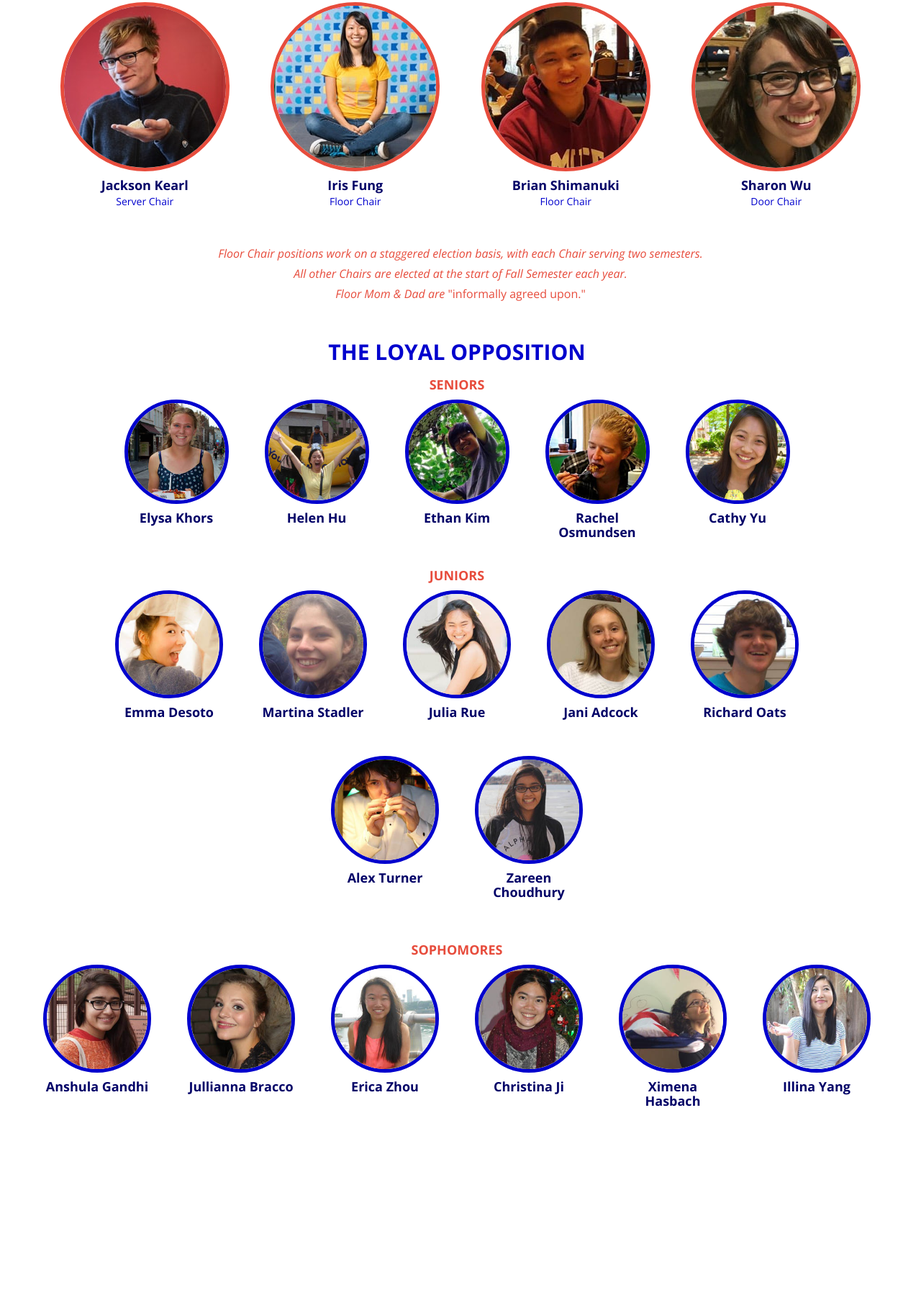
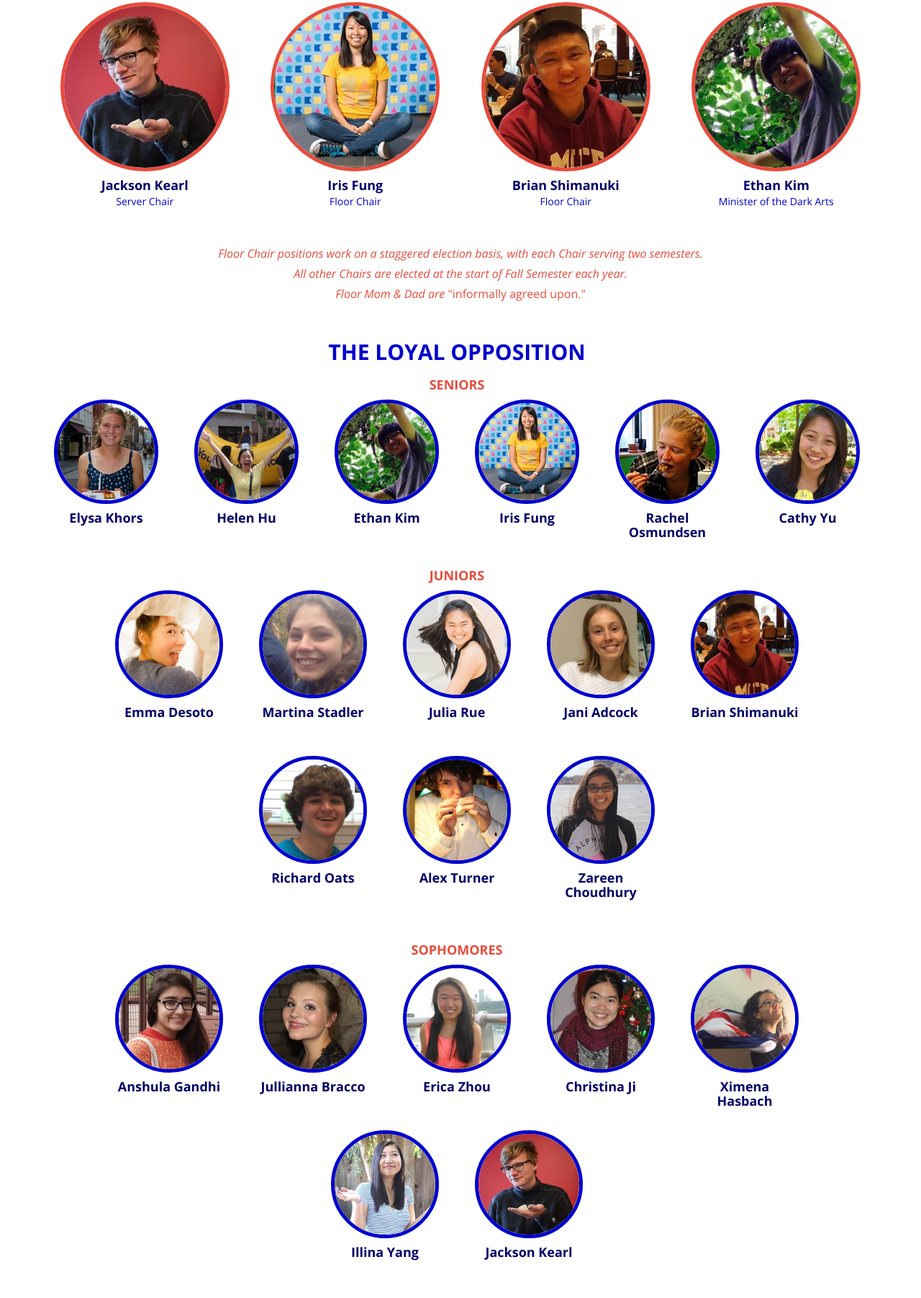
Before and after one commit to JacksonKearl/C2Website, a website: page index.html in a window 1280 px wide. Shown: the part 3693-5496 px from the top of the page at 72% size. Drawn offline with nearby package versions, Linux system fonts and the light colour scheme.

Commit message:
daniels stuff

```diff
--- a/index.html
+++ b/index.html
@@ -247,10 +247,10 @@
                 </div>
                 <div class="col-sm-3 col-xs-6">
                     <div class="team-member">
-                        <img src="img/team/sharon.jpg" class="img-responsive img-circle" alt="">
+                        <img src="img/team/ethan.jpg" class="img-responsive img-circle" alt="">
                         <div class="ensure-height-single">
-                            <h4>Sharon Wu</h4>
-                            <p class="text-muted">Door Chair</p>
+                            <h4>Ethan Kim</h4>
+                            <p class="text-muted">Minister of the Dark Arts</p>
                         </div>
                     </div>
                 </div>
@@ -278,7 +278,7 @@
                 </div>
             </div>
             <div class="row blue-people ensure-height">
-                <div class="col-md-2 col-md-offset-1 col-xs-4">
+                <div class="col-md-2 col-xs-4">
                     <div class="team-member">
                         <img src="img/team/elysa.jpg" class="img-responsive img-circle" alt="">
                         <h4>Elysa Khors</h4>
@@ -296,7 +296,13 @@
                         <h4>Ethan Kim</h4>
                     </div>
                 </div>
-                <div class="col-md-2 col-xs-4 col-xs-offset-2 col-md-offset-0">
+                <div class="col-md-2 col-xs-4">
+                    <div class="team-member">
+                        <img src="img/team/iris.jpg" class="img-responsive img-circle" alt="">
+                        <h4>Iris Fung</h4>
+                    </div>
+                </div>
+                <div class="col-md-2 col-xs-4 col-md-offset-0">
                     <div class="team-member">
                         <img src="img/team/rachel.jpg" class="img-responsive img-circle" alt="">
                         <h4>Rachel Osmundsen</h4>
@@ -342,17 +348,23 @@
                 </div>
                 <div class="col-md-2 col-xs-4">
                     <div class="team-member">
+                        <img src="img/team/brian.jpg" class="img-responsive img-circle" alt="">
+                        <h4>Brian Shimanuki</h4>
+                    </div>
+                </div>
+                <div class="col-md-2 col-md-offset-3 col-xs-4">
+                    <div class="team-member">
                         <img src="img/team/richard.jpg" class="img-responsive img-circle" alt="">
                         <h4>Richard Oats</h4>
                     </div>
                 </div>
-                <div class="col-md-2 col-xs-4 col-md-offset-4">
+                <div class="col-md-2 col-xs-4 col-xs-offset-2 col-md-offset-0">
                     <div class="team-member">
                         <img src="img/team/alex.jpg" class="img-responsive img-circle" alt="">
                         <h4>Alex Turner</h4>
                     </div>
                 </div>
-                <div class="col-md-2 col-xs-4 col-md-offset-0 col-xs-offset-4">
+                <div class="col-md-2 col-xs-4 col-md-offset-0 ">
                     <div class="team-member">
                         <img src="img/team/zareen.jpg" class="img-responsive img-circle" alt="">
                         <h4>Zareen Choudhury</h4>
@@ -365,7 +377,7 @@
                 </div>
             </div>
             <div class="row blue-people ensure-height shift-up">
-                <div class="col-md-2 col-xs-4">
+                <div class="col-md-2 col-md-offset-1 col-xs-4">
                     <div class="team-member">
                         <img src="img/team/anshula.jpg" class="img-responsive img-circle" alt="">
                         <h4>Anshula Gandhi</h4>
@@ -395,10 +407,16 @@
                         <h4>Ximena Hasbach</h4>
                     </div>
                 </div>
-                <div class="col-md-2 col-xs-4">
+                <div class="col-md-2 col-md-offset-4 col-xs-4">
                     <div class="team-member">
                         <img src="img/team/illina.jpg" class="img-responsive img-circle" alt="">
                         <h4>Illina Yang</h4>
+                    </div>
+                </div>
+                <div class="col-md-2 col-xs-4 col-xs-offset-4 col-md-offset-0">
+                    <div class="team-member">
+                        <img src="img/team/jackson.jpg" class="img-responsive img-circle" alt="">
+                        <h4>Jackson Kearl</h4>
                     </div>
                 </div>
             </div>
--- a/less/agency.less
+++ b/less/agency.less
@@ -319,7 +319,7 @@ section {
         }
         .portfolio-caption {
         	max-width: 500px;
-			min-height: 130px;
+			min-height: 135px;
         	margin: 3px auto;
         	background-color: white;
         	text-align: center;
@@ -330,7 +330,7 @@ section {
         	}
 
 			h5 {
-				margin-top: -1px;
+				margin-top: 1px;
 				margin-bottom: 0px;
 				color: @theme-primary;
 			}
```
Also changed, not shown: css/agency.css, css/agency.min.css.
